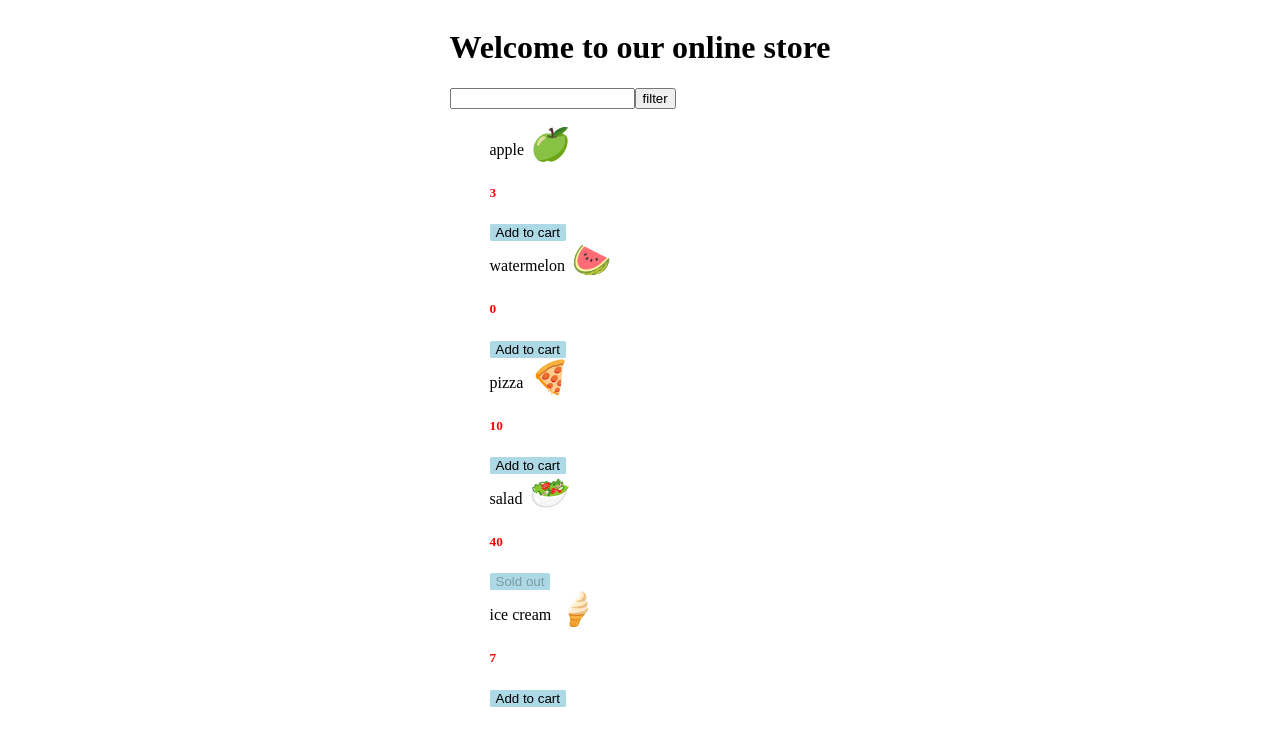
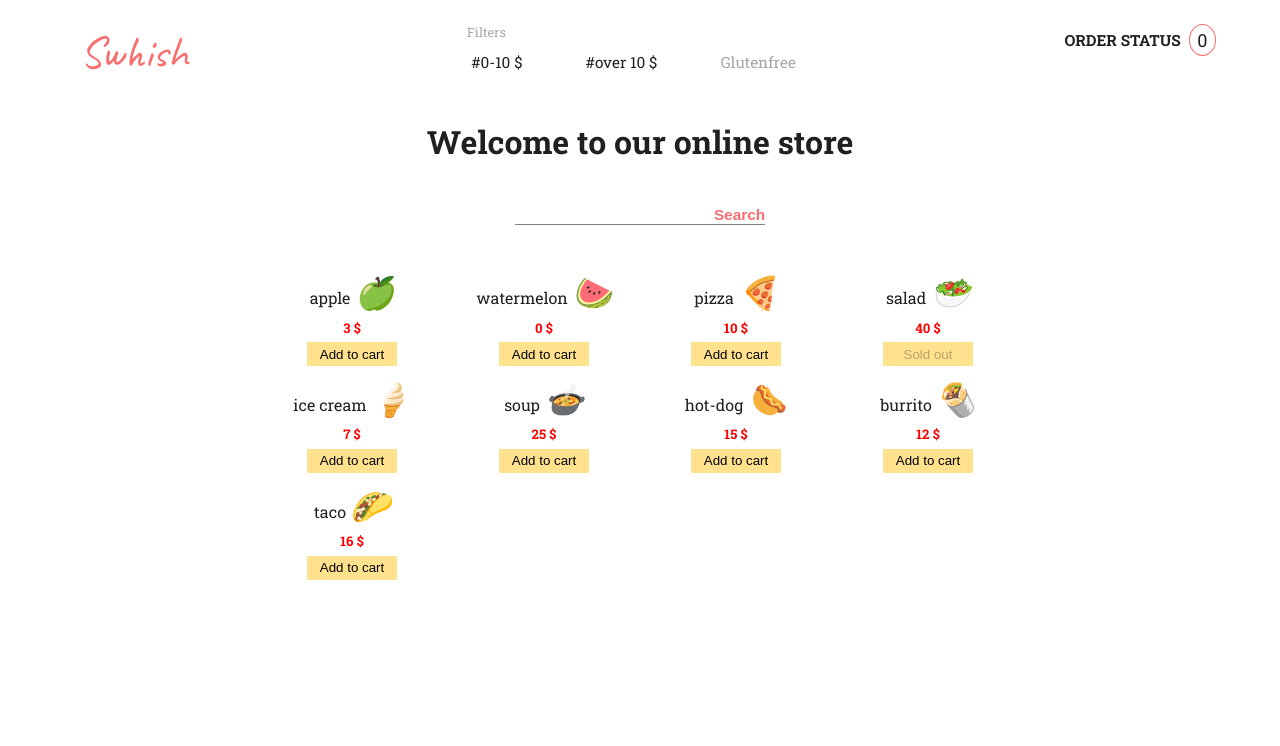
Before and after one commit to SimonaHriscu/online-shop-w--react-redux, a React (Create React App) app: page / in a window 1280 px wide. Shown: the top 746 px of the page. Built offline with nearby package versions, Linux system fonts and the light colour scheme.

Commit message:
header added

```diff
--- a/src/App.js
+++ b/src/App.js
@@ -1,5 +1,6 @@
 import React, { Component } from "react";
 import Data from "./data.json";
+import Header from './components/header/Header'
 import ProductList from "./components/ProductList";
 
 export default class App extends Component {
@@ -33,6 +34,8 @@ export default class App extends Component {
   render() {
     return (
       <React.Fragment>
+        <Header/>
+        <div className='container'>
         <h1>Welcome to our online store</h1>
         <form onSubmit={this.submitHandle}>
           <input
@@ -40,13 +43,14 @@ export default class App extends Component {
             onChange={this.changeHandle}
             value={this.state.userInput}
           />
-          <input type="submit" value="filter" />
+          <input type="submit" value="Search" />
         </form>
         <ProductList
           data={
             this.state.userInput ? this.state.filteredData : this.state.data
           }
         />
+        </div>
       </React.Fragment>
     );
   }
--- a/src/components/ProductItem.jsx
+++ b/src/components/ProductItem.jsx
@@ -23,8 +23,8 @@ export default class ProductItem extends React.Component {
     return (
       <React.Fragment>
         <li key={id}>
-          {productName} <i>{icon}</i>
-          <h5>{price}</h5>
+          <p>{productName} <i>{icon}</i></p>
+          <h5>{price}<span> $</span></h5>
           <button onClick={handleClick} disabled={inventory === 0}>
             {inventory > 0 ? "Add to cart" : "Sold out"}
           </button>
--- /dev/null
+++ b/src/components/header/Header.jsx
@@ -0,0 +1,28 @@
+import React from 'react';
+
+const Header =()=>{
+    return(
+    <nav>
+    <div class="logo">
+      <p>Swhish</p>
+    </div>
+
+    <div class="filters-box">
+      <div class="title">Filters</div>
+      <div class="filters">
+        <div class="filter1">#0-10 $</div>
+        <div class="filter2">#over 10 $</div>
+        <div class="filter3">Glutenfree</div>
+      </div>
+    </div>
+
+    <div class="cart">
+      <i class="fas fa-concierge-bell"></i>
+      <div class="order-status">ORDER STATUS</div>
+      <div class="items-no">0</div>
+    </div>
+  </nav>
+    )
+}
+
+export default Header;
--- /dev/null
+++ b/src/components/header/_header.scss
@@ -0,0 +1,174 @@
+// <<<---- Nav ---->>>
+
+// <<<---- Nav ---->>>
+
+nav {
+    width: 100vw;
+    height: 10vh;
+    display: flex;
+    justify-content: space-evenly;
+    align-items: center;
+
+    @include respond(phone) {
+      height: 30vh;
+      flex-direction: column;
+    }
+
+    //Logo
+    .logo {
+      width: 25vw;
+      height: 10vh;
+      display: flex;
+      justify-content: center;
+      align-items: flex-end;
+      font-family: "Caveat", cursive;
+
+      @include respond(phone) {
+        width: 55vw;
+        height: 15vh;
+      }
+
+      p {
+        width: 20vw;
+        height: 7vh;
+        font-size: 3.5vw;
+        color: #f86e6e;
+        cursor: pointer;
+        // color: #FD933A;
+
+        @include respond(phone) {
+          width: 40vw;
+          height: 10vh;
+          font-size: 12vw;
+        }
+
+      }
+    }
+
+    //Filters box
+    .filters-box {
+      width: 45vw;
+      height: 10vh;
+      display: flex;
+      flex-direction: column;
+
+      @include respond(phone) {
+        width: 75vw;
+        height: 7vh;
+        align-items: center;
+      }
+
+
+      .title {
+        width: 11vw;
+        height: 5vh;
+        font-size: 1vw;
+        display: flex;
+        justify-content: center;
+        align-items: flex-end;
+        color: #a6a6a5;
+
+        @include respond(phone) {
+          display: none;
+        }
+
+      }
+
+      .filters {
+        width: 34vw;
+        height: 5vh;
+        display: flex;
+        flex-direction: row;
+        justify-content: space-evenly;
+        align-items: flex-end;
+
+        .filter1,
+        .filter2,
+        .filter3 {
+          height: fit-content;
+          padding: 0.5rem;
+         // background-color: rgba(248, 110, 110, 0.164);
+          border-radius: 1rem;
+          cursor: pointer;
+        }
+
+        @include respond(phone) {
+          width: 65vw;
+          height: 7vh;
+        }
+
+
+        & > * {
+          font-size: 1.2vw;
+
+          @include respond(phone) {
+            font-size: 2.7vw;
+          }
+
+          &:last-of-type {
+            color: #a6a6a5;
+          }
+        }
+      }
+    }
+    //Cart Box
+    .cart {
+      width: 15vw;
+      height: fit-content;
+      padding: 0.5rem;
+      // background-color: rgba(248, 110, 110, 0.164);
+      border-radius: 2rem;
+      cursor: pointer;
+      display: flex;
+      justify-content: space-evenly;
+      align-items: center;
+
+      @include respond(phone) {
+        width: 55vw;
+        height: fit-content;
+        background-color: rgba(248, 110, 110, 0.164);
+      }
+
+
+      .fa-concierge-bell {
+        font-size: 1.8vw;
+        display: flex;
+        justify-content: center;
+        align-items: flex-end;
+        color: #f86e6e;
+
+        @include respond(phone) {
+          font-size: 3.8vw;
+        }
+
+      }
+
+      .order-status {
+        font-size: 1.2vw;
+        font-weight: bold;
+
+        @include respond(phone) {
+          font-size: 2.8vw;
+        }
+
+      }
+
+      .items-no {
+        width: 2.1vw;
+        height: 4vh;
+        font-size: 1.4vw;
+        display: flex;
+        justify-content: center;
+        align-items: center;
+        border-radius: 100%;
+        border: 1px solid #f86e6e;
+
+        @include respond(phone) {
+          width: 4.1vw;
+          height: 2.5vh;
+          font-size: 2.4vw;
+        }
+
+      }
+    }
+  }
--- a/src/data.json
+++ b/src/data.json
@@ -33,5 +33,33 @@
       "icon": "🍦",
       "price": 7,
       "inventory": 66
+    },
+    {
+      "id": 5,
+      "productName": "soup",
+      "icon": "🍲",
+      "price": 25,
+      "inventory": 5
+    },
+    {
+      "id": 6,
+      "productName": "hot-dog",
+      "icon": "🌭",
+      "price": 15,
+      "inventory": 3
+    },
+    {
+      "id": 7,
+      "productName": "burrito",
+      "icon": "🌯",
+      "price": 12,
+      "inventory": 7
+    },
+    {
+      "id": 8,
+      "productName": "taco",
+      "icon": "🌮",
+      "price": 16,
+      "inventory": 3
     }
   ]
--- /dev/null
+++ b/src/scss/_mixins.scss
@@ -0,0 +1,25 @@
+/*
+$breakpoint argument choices:
+-phone max 600px;
+-600-900 tablet portrait;
+-900-1200 tablet landscape
+-1200-1800 laptop;
+-over 1800 big desktop
+
+
+*/
+
+@mixin respond($breakpoint) {
+    @if $breakpoint == phone {
+    @media (max-width: 600px) {
+      @content;
+      }
+    }
+
+  //   @if $breakpoint == tablet {
+  //     @media (min-width: 601px) {
+  //       @content;
+
+  //   }
+  // }
+  }
--- a/src/scss/main.scss
+++ b/src/scss/main.scss
@@ -1,17 +1,84 @@
 // your scss files should import here 💪🏻
+
+@import "_mixins.scss";
+@import "../components/header/_header";
+@import url("https://fonts.googleapis.com/css2?family=Caveat:wght@400;700&family=Roboto+Slab:wght@200;300;400;500;600;700;800;900&family=Roboto:ital,wght@0,100;0,300;0,400;0,500;0,700;0,900;1,400&display=swap");
+
+*,
+*:before,
+*:after,
+html {
+  margin: 0;
+  padding: 0;
+  box-sizing: border-box;
+}
+
 body {
+  width: 100vw;
+  height: 100vh;
+  color: #20201e;
+  font-family: "Roboto Slab", serif;
+
+  #root {
+    width: 100vw;
+    height: 100vh;
     display: flex;
+    flex-direction: column;
     justify-content: center;
     align-items: center;
+    color: #20201e;
+
+    .container {
+      width: 100vw;
+      height: 90vh;
+      display: flex;
+      flex-direction: column;
+      align-items: center;
+    }
+    h1{
+      margin: 5vh 0;
+    }
+    input{
+      border: none;
+      border-bottom: 1px solid gray ;
+      font-size: 1.2vw;
+      &:focus{
+        outline: none;
+    }
+    }
+    [value = Search]{
+      background-color: transparent;
+      font-size: 1.2vw;
+      color: #f86e6e;
+      font-weight: bold;
+      //border: none;
+
+    }
+    ul{
+      margin-top: 5vh;
+      width: 60vw;
+      height: 40vh;
+      //background-color: lightpink;
+      display: grid;
+      grid-template-columns: repeat(4, 1fr);
+
     }
 
     li {
+      // width: 10vw;
+      // height: 15vh;
+      display: flex;
+      flex-direction: column;
+      justify-content: space-evenly;
+      align-items: center;
       list-style: none;
     }
     button {
-  background-color: lightblue;
-  border-radius: 5%;
+      background-color: #FFE18E;
       border: none;
+      height: 3vh;
+      width: 7vw;
+
     }
     h5 {
       color: red;
@@ -19,11 +86,13 @@ h5 {
     i {
       font-size: 2rem;
     }
-.checkout{
+    .checkout {
       width: 30vw;
       height: 30vh;
       background-color: lightpink;
       position: relative;
-  left:30vw;
+      left: 30vw;
       bottom: 50vh;
     }
+  }
+}
```
Lines whose indentation alone changed are shown as unchanged.
